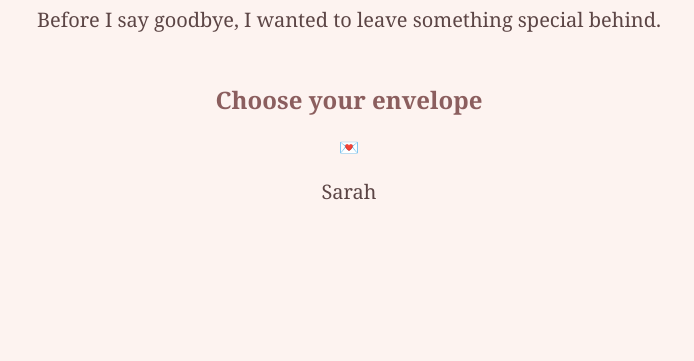
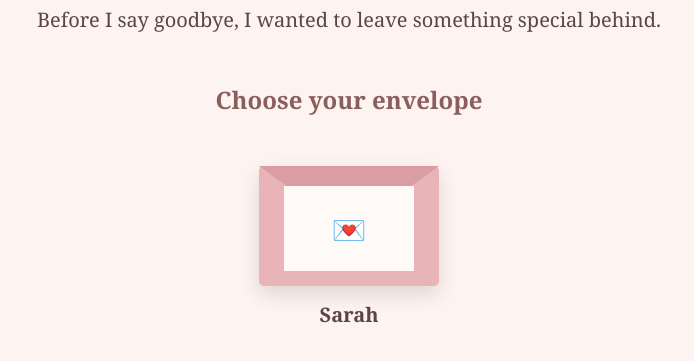
Before and after one commit to sreejanannapaneni12345/farewell-letters, a plain HTML site: page index.html in a window 1280 px wide. Shown: the part 159-520 px from the top of the page, without its empty margins (291-985 px from the left). Drawn offline with Linux system fonts and the light colour scheme.

Commit message:
Add styles for envelope and letter preview components

```diff
--- a/style.css
+++ b/style.css
@@ -33,6 +33,52 @@ button {
     color: #6b4b4b;
     cursor: pointer;
 }
+.envelope-container {
+    display: inline-block;
+    margin-top: 30px;
+}
+
+.envelope {
+    width: 180px;
+    height: 120px;
+    background: #e8b4b8;
+    position: relative;
+    margin: auto;
+    border-radius: 5px;
+    box-shadow: 0 8px 20px rgba(0, 0, 0, 0.12);
+    cursor: pointer;
+}
+
+.flap {
+    width: 0;
+    height: 0;
+    border-left: 90px solid transparent;
+    border-right: 90px solid transparent;
+    border-top: 65px solid #d99da3;
+    position: absolute;
+    top: 0;
+    left: 0;
+}
+
+.letter-preview {
+    position: absolute;
+    background: #fffaf7;
+    width: 130px;
+    height: 85px;
+    left: 25px;
+    top: 20px;
+    display: flex;
+    align-items: center;
+    justify-content: center;
+    font-size: 28px;
+}
+
+.envelope-container p {
+    margin-top: 15px;
+    font-size: 20px;
+    font-weight: bold;
+}
+
 
 button:hover {
     background: #f8dddd;
```
